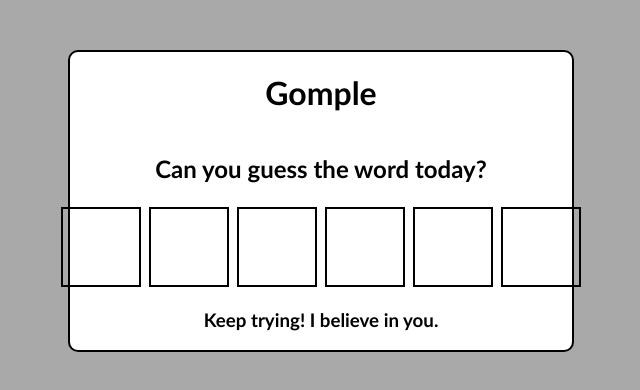
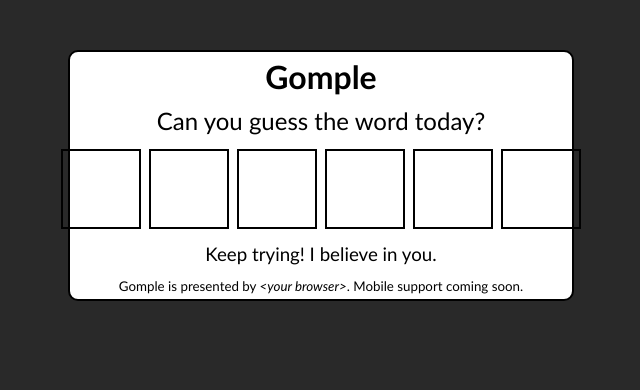
Before and after one commit to PaarkG/gomple, a React (Vite) app: page / in a window 1280 px wide. Shown: the top 390 px of the page, without its empty margins (319-959 px from the left). Built offline with nearby package versions, Linux system fonts and the light colour scheme.

Commit message:
better styling

```diff
--- a/src/App.css
+++ b/src/App.css
@@ -9,10 +9,15 @@
   margin: 50px 30%;
 }
 
+.game > * {
+  text-align: center;
+  width: auto;
+  padding: 0;
+  margin: 5px 5px;
+}
 
-h1, h2, h3 {
-  width: 100%;
-  text-align: center;
+h2, h3 {
+  font-weight: normal;
 }
 
 .grid {
@@ -30,7 +35,7 @@ h1, h2, h3 {
   height: fit-content;
 }
 
-.cell, .greenCell, .yellowCell, .redCell {
+.cell, .greenCell, .yellowCell, .grayCell {
   box-sizing: border-box;
   border: 2px black solid;
   aspect-ratio: 1 / 1;
@@ -45,13 +50,13 @@ h1, h2, h3 {
 }
 
 .greenCell {
-  background-color: green;
+  background-color: rgb(66, 194, 66);
 }
 
 .yellowCell {
-  background-color: yellow;
+  background-color: rgb(248, 248, 126);
 }
 
-.redCell {
-  background-color: red;
+.grayCell {
+  background-color: rgb(146, 146, 146);
 }
--- a/src/App.tsx
+++ b/src/App.tsx
@@ -10,6 +10,7 @@ function App() {
       <h2>Can you guess the word today?</h2>
       <Grid setWon={setWon}/>
       <h3>{ won ? "Awesome job! Come back later to try again!" : "Keep trying! I believe in you."}</h3>
+      <p><small>Gomple is presented by <em>&lt;your browser&gt;</em>. Mobile support coming soon.</small></p>
     </div>
   )
 }
--- a/src/components/Row.tsx
+++ b/src/components/Row.tsx
@@ -6,7 +6,7 @@ interface RowProps {
 }
 
 function getColor(char: string, desiredChar: string, submitted: boolean) {
-    return !submitted ? "neutral" : char == desiredChar ? "green" : ["G", "O", "M", "P", "E", "I"].includes(char) ? "yellow" : "red"
+    return !submitted ? "neutral" : char == desiredChar ? "green" : ["G", "O", "M", "P", "E", "I"].includes(char) ? "yellow" : "gray"
 }
 
 export default function({ word, submitted }: RowProps) {
--- a/src/index.css
+++ b/src/index.css
@@ -1,5 +1,5 @@
 :root {
     font-family: 'Gill Sans', 'Gill Sans MT', Calibri, 'Trebuchet MS', sans-serif;
 
-    background-color: darkgray;
+    background-color: rgb(41, 41, 41);
 }
```
